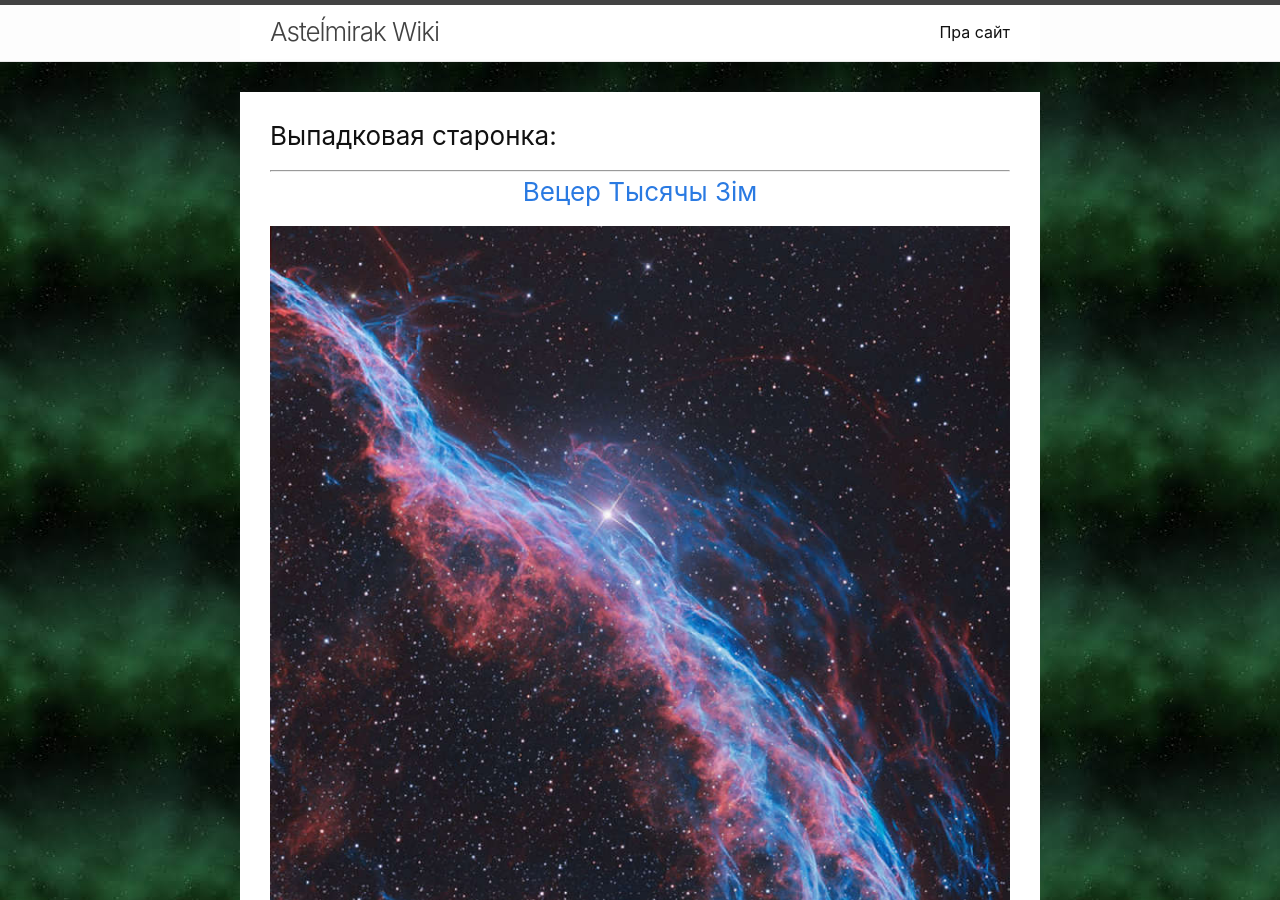
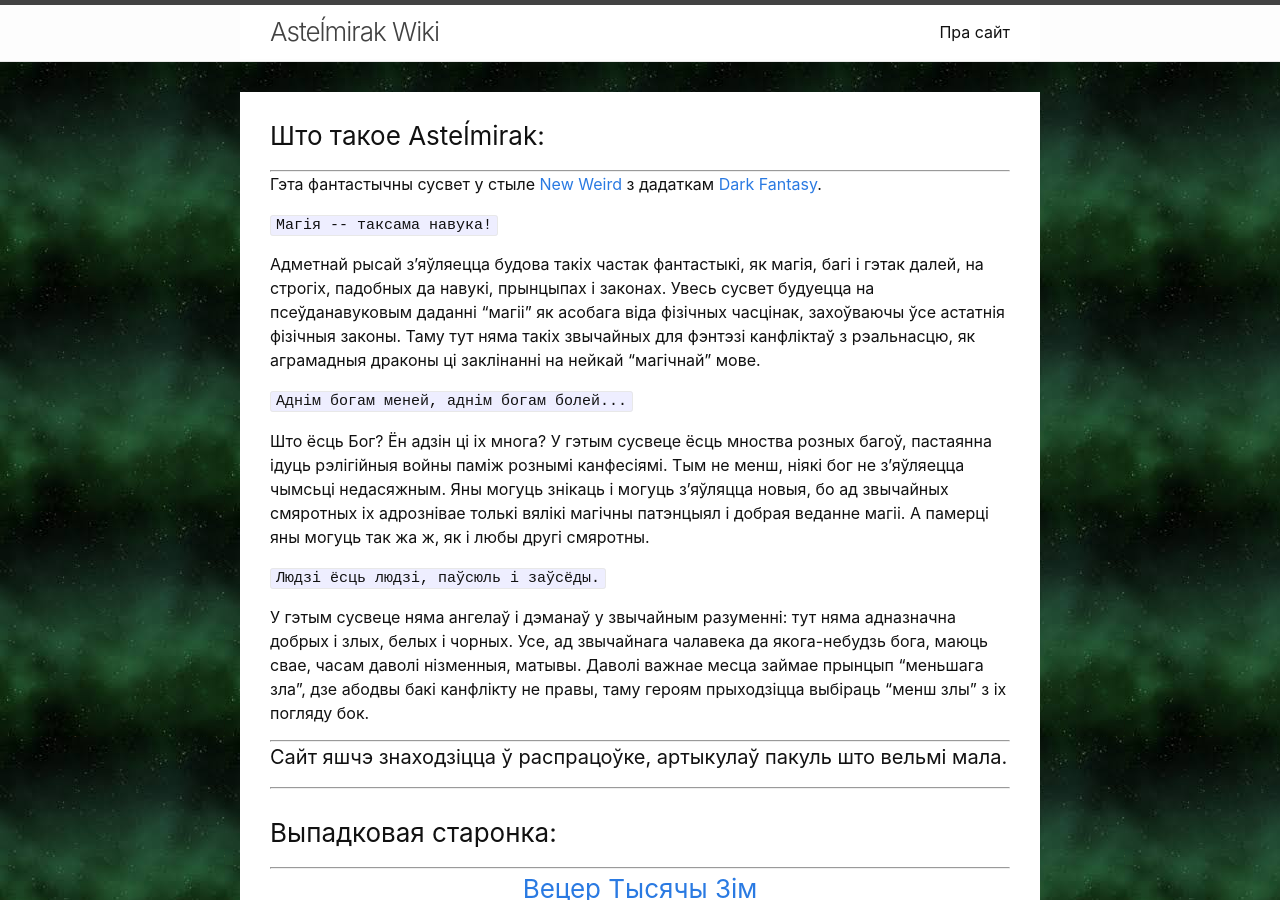
Before and after one commit to KonstantinTomashevich/astel-mirak-wiki, a Jekyll site: the page built from index.md, in a window 1280 px wide and 900 px high. Built offline with Jekyll 4.4.1, drawn with Linux system fonts in a browser that asks for light colours.

Commit message:
Fixes, proposed by Kash.

```diff
--- a/404.html
+++ b/404.html
@@ -17,8 +17,8 @@ layout: default
 </style>
 
 <div class="container">
-  <h1>404</h1>
 
-  <p><strong>Старонка не знойдзена :(</strong></p>
-  <p>Магчыма, яна вынішчана <a href="/wiki/WindOf1000Winters.html">Ветрам Тысячы Зім</a>.</p>
+  <br>
+  <h2>Старонка не знойдзена :(</h2>
+  Магчыма, яна вынішчана <a href="/wiki/WindOf1000Winters.html">Ветрам Тысячы Зім</a>. Вы можаце старыць гэту старонку праз <a href="https://github.com/astel-mirak-wiki/astel-mirak-wiki.github.io/tree/master/wiki">GitHub</a>. <a href="/about">Базавая інструкцыя пра рэдагаванне старонак.</a>.
 </div>
--- a/_layouts/home.html
+++ b/_layouts/home.html
@@ -8,6 +8,16 @@ layout: default
   {%- endif -%}
 
   <div class="post-content">
+
+      <br>
+      <h3>Што такое Asteĺmirak:</h3>
+      <hr>
+      {{ content }}
+
+      <hr>
+      <h4>Сайт яшчэ знаходзіцца ў распрацоўке, артыкулаў пакуль што вельмі мала.</h4>
+      <hr>
+
       <br>
       <h3>Выпадковая старонка:</h3>
       <hr>
@@ -61,7 +71,4 @@ layout: default
     randomPageImage.src = pagesList [randomPageIndex].imagePath;
     randomPageHeading.parentElement.href = pagesList [randomPageIndex].url;
   </script>
-
-  {{ content }}
-
 </div>
--- a/index.md
+++ b/index.md
@@ -4,3 +4,21 @@
 # See: https://jekyllrb.com/docs/themes/#overriding-theme-defaults
 layout: home
 ---
+Гэта фантастычны сусвет у стыле [New Weird][NewWeird] з дадаткам [Dark Fantasy][DarkFantasy].
+
+`Магія -- таксама навука!`
+
+Адметнай рысай з'яўляецца будова такіх частак фантастыкі, як магія, багі і гэтак далей, на строгіх, падобных да навукі, прынцыпах і законах.
+Увесь сусвет будуецца на псеўданавуковым даданні "магіі" як асобага віда фізічных часцінак, захоўваючы ўсе астатнія фізічныя законы.
+Таму тут няма такіх звычайных для фэнтэзі канфліктаў з рэальнасцю, як аграмадныя драконы ці заклінанні на нейкай "магічнай" мове.
+
+`Аднім богам меней, аднім богам болей...`
+
+Што ёсць Бог? Ён адзін ці іх многа? У гэтым сусвеце ёсць мноства розных багоў, пастаянна ідуць рэлігійныя войны паміж рознымі канфесіямі. Тым не менш, ніякі бог не з'яўляецца чымсьці недасяжным. Яны могуць знікаць і могуць з'яўляцца новыя, бо ад звычайных смяротных іх адрознівае толькі вялікі магічны патэнцыял і добрая веданне магіі. А памерці яны могуць так жа ж, як і любы другі смяротны.
+
+`Людзі ёсць людзі, паўсюль і заўсёды.`
+
+У гэтым сусвеце няма ангелаў і дэманаў у звычайным разуменні: тут няма адназначна добрых і злых, белых і чорных. Усе, ад звычайнага чалавека да якога-небудзь бога, маюць свае, часам даволі нізменныя, матывы. Даволі важнае месца займае прынцып "меньшага зла", дзе абодвы бакі канфлікту не правы, таму героям прыходзіцца выбіраць "менш злы" з іх погляду бок.
+
+[NewWeird]: https://en.wikipedia.org/wiki/New_weird
+[DarkFantasy]: https://en.wikipedia.org/wiki/Dark_fantasy
```
